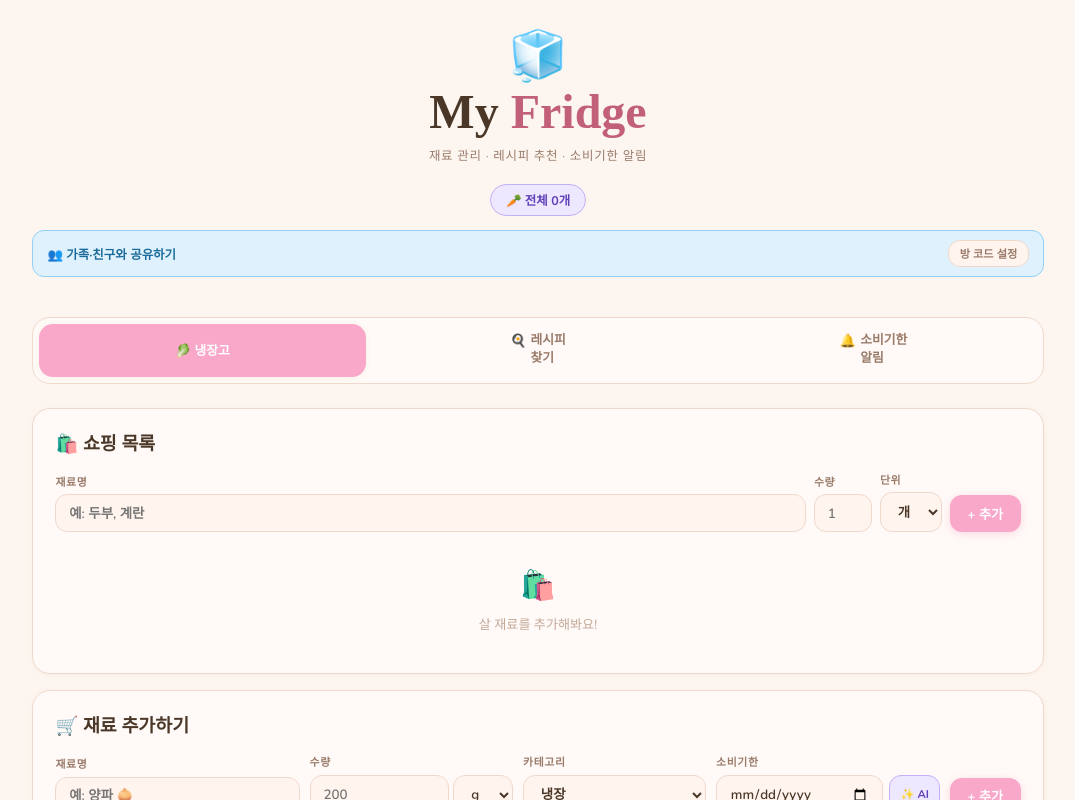
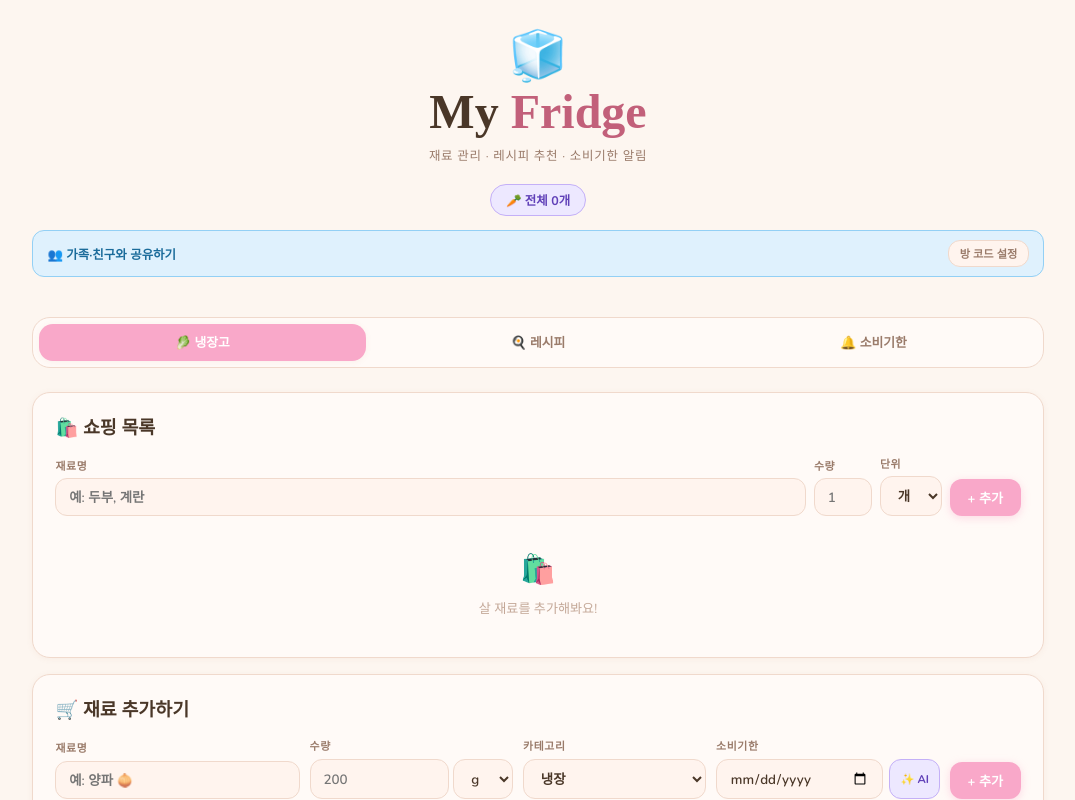
Before and after one commit to blackmew99-collab/my-fridge, a React (Create React App) app: page / in a window 1280 px wide. Shown: the top 800 px of the page, without its empty margins (102-1177 px from the left). Built offline with nearby package versions, Linux system fonts and the light colour scheme; a web font is replaced by a local one.

Commit message:
fix: 탭 레이블 간소화 (레시피 찾기→레시피, 소비기한 알림→소비기한)

```diff
--- a/src/App.js
+++ b/src/App.js
@@ -706,18 +706,9 @@ export default function FridgeApp() {
 
         <div className="tabs">
           <button className={`tab ${tab==="fridge"?"active":""}`} onClick={()=>setTab("fridge")}>🥬 냉장고</button>
-          <button className={`tab t-recipe ${tab==="recipe"?"active":""}`} onClick={()=>setTab("recipe")}>
-            <span style={{display:"flex",alignItems:"flex-start",gap:".28rem"}}>
-              <span>🍳</span>
-              <span style={{textAlign:"left",lineHeight:1.4,wordBreak:"keep-all"}}>레시피<br/>찾기</span>
-            </span>
-          </button>
+          <button className={`tab t-recipe ${tab==="recipe"?"active":""}`} onClick={()=>setTab("recipe")}>🍳 레시피</button>
           <button className={`tab t-alert ${tab==="alert"?"active":""}`} onClick={()=>setTab("alert")}>
-            <span style={{display:"flex",alignItems:"flex-start",gap:".28rem"}}>
-              <span>🔔</span>
-              <span style={{textAlign:"left",lineHeight:1.4,wordBreak:"keep-all",whiteSpace:"nowrap"}}>소비기한<br/>알림</span>
-            </span>
-            {alertItems.length>0&&<span className="badge">{alertItems.length}</span>}
+            🔔 소비기한{alertItems.length>0&&<span className="badge">{alertItems.length}</span>}
           </button>
         </div>
 
```
